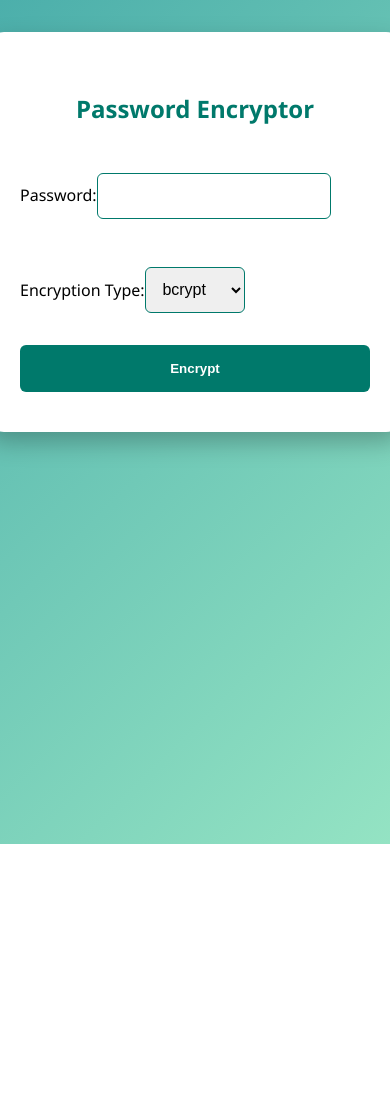
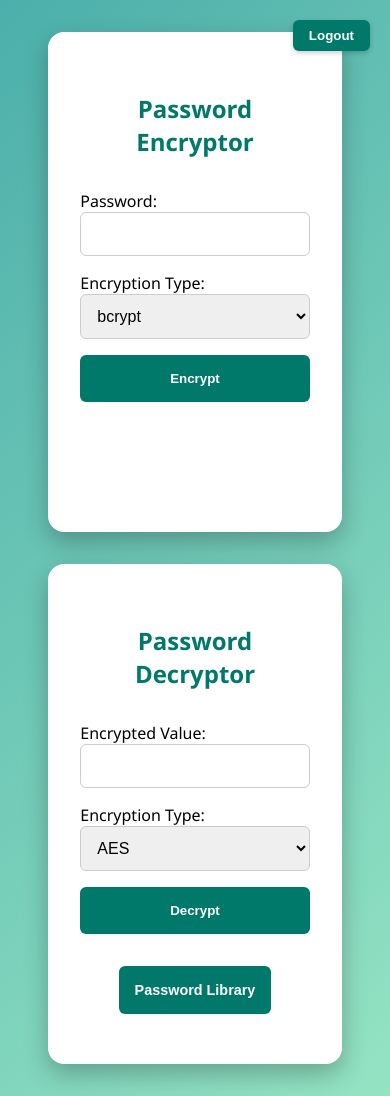
Before and after one commit to package-pulse-admin/password-generator-tool, a React (Create React App) app: page /encrypt in a window 390 px wide. Before the commit the page ends 844 px from the top, so only its background shows below. Built offline with nearby package versions, Linux system fonts and the light colour scheme.

Commit message:
Refactoring code, add form Decrypt Form , connect logic

```diff
--- a/src/components/PasswordEncryptor.css
+++ b/src/components/PasswordEncryptor.css
@@ -1,27 +1,21 @@
-body, html {
-  margin: 0;
-  padding: 0;
-  height: 100%;
-  background: linear-gradient(135deg, #4cafab, #94e3c3);
-  font-family: 'Segoe UI', sans-serif;
-}
-
 .encryptor-wrapper {
-  position: relative;
   display: flex;
   justify-content: center;
   align-items: flex-start;
   min-height: 100vh;
   padding: 2rem;
+  background: linear-gradient(135deg, #4cafab, #94e3c3);
   box-sizing: border-box;
+  font-family: 'Segoe UI', sans-serif;
 }
 
 .forms-container {
   display: flex;
+  gap: 2rem;
+  flex-wrap: wrap;
   justify-content: center;
-  align-items: center;
+  max-width: 1100px;
   width: 100%;
-  max-width: 1100px;
 }
 
 .encryptor-form {
@@ -29,12 +23,13 @@ body, html {
   padding: 2.5rem 2rem;
   border-radius: 16px;
   box-shadow: 0 10px 25px rgba(0, 0, 0, 0.25);
-  flex: 1;
-  min-width: 350px;
+  width: 100%;
   max-width: 500px;
   display: flex;
   flex-direction: column;
   gap: 1rem;
+  min-height: 500px;
+  box-sizing: border-box;
 }
 
 .encryptor-form h2 {
@@ -42,15 +37,17 @@ body, html {
   text-align: center;
 }
 
-input[type="password"], select {
-  padding: 0.8rem;
-  margin: 1rem 0;
+.encryptor-form input,
+.encryptor-form select {
+  padding: 0.75rem;
   border-radius: 6px;
-  border: 1px solid #00796b;
+  border: 1px solid #ccc;
   font-size: 1rem;
+  width: 100%;
+  box-sizing: border-box;
 }
 
-button {
+.encryptor-form button {
   padding: 1rem;
   background-color: #00796b;
   color: white;
@@ -60,39 +57,57 @@ button {
   font-weight: bold;
 }
 
-button:hover {
+.encryptor-form button:hover {
   background-color: #005f56;
+}
+
+.generated-password {
+  margin-top: 1rem;
+  word-break: break-word;
+  text-align: center;
+  font-weight: 600;
+  background-color: #f1fdfc;
+  padding: 1rem;
+  border-radius: 8px;
+  color: #00796b;
 }
 
 .error-message {
   color: red;
+  font-weight: bold;
   text-align: center;
 }
 
-.generated-password {
-  margin-top: 1rem;
-  word-break: break-all;
-  text-align: center;
-  display: flex;
-  justify-content: center;
-  align-items: center;
-  gap: 1rem;
-  flex-wrap: wrap;
-}
-
-.generated-password span {
-  word-break: break-all;
-  font-weight: bold;
-  font-size: 1rem;
-}
-
-@media (max-width: 850px) {
+@media (max-width: 900px) {
   .forms-container {
-    flex-wrap: wrap;
-    gap: 1rem;
+    flex-direction: column;
+    align-items: center;
   }
 
   .encryptor-form {
-    max-width: 100%;
+    width: 100%;
+    max-width: 90%;
+  }
+
+  .encrypt-nav-button-container {
+    margin-top: 1rem;
+    display: flex;
+    justify-content: center;
+  }
+
+  .small-nav-button {
+    background-color: #00796b;
+    color: white;
+    border: none;
+    padding: 0.5rem 1rem;
+    border-radius: 6px;
+    font-size: 0.9rem;
+    font-weight: bold;
+    cursor: pointer;
+    transition: background-color 0.3s ease;
+  }
+
+  .small-nav-button:hover {
+    background-color: #005f56;
   }
 }
--- a/src/components/PasswordEncryptor.js
+++ b/src/components/PasswordEncryptor.js
@@ -6,13 +6,33 @@ function PasswordEncryptor() {
   const [encryptionType, setEncryptionType] = useState('bcrypt');
   const [encryptedPassword, setEncryptedPassword] = useState('');
   const [error, setError] = useState(null);
+  const [generatedPassword, setGeneratedPassword] = useState('');
+  const [decryptType, setDecryptType] = useState('AES');
+  const [encryptedInput, setEncryptedInput] = useState('');
+  const [decryptedOutput, setDecryptedOutput] = useState('');
+  const [decryptError, setDecryptError] = useState(null);
 
-  const handlePasswordChange = (e) => {
-    setPassword(e.target.value);
-  };
+  const username = localStorage.getItem('username');
 
-  const handleEncryptionTypeChange = (e) => {
-    setEncryptionType(e.target.value);
+  const savePassword = async () => {
+    try {
+      const response = await fetch(`http://localhost:8085/library/${username}`, {
+        method: 'POST',
+        headers: {
+          'Content-Type': 'application/json'
+        },
+        body: JSON.stringify({ value: encryptedPassword })
+      });
+
+      if (response.ok) {
+        alert('Password saved!');
+      } else {
+        const msg = await response.text();
+        alert(`Error saving password: ${msg}`);
+      }
+    } catch (error) {
+      console.error('Error saving password:', error);
+    }
   };
 
   const handleEncrypt = async (e) => {
@@ -24,28 +44,53 @@ function PasswordEncryptor() {
       const endpoint = `http://localhost:8081/api/v1/encrypt/${encryptionType}`;
       const response = await fetch(endpoint, {
         method: 'POST',
-        headers: {
-          'Content-Type': 'application/json'
-        },
+        headers: { 'Content-Type': 'application/json' },
         body: JSON.stringify({ password })
       });
 
-      if (response.ok) {
-        const result = await response.text();
-        setEncryptedPassword(result);
-      } else {
-        const errorMsg = await response.text();
-        setError(`Error: ${errorMsg}`);
-      }
+      const result = await response.text();
+      response.ok ? setEncryptedPassword(result) : setError(`Error: ${result}`);
     } catch (err) {
-      console.error('Encryption error:', err);
       setError('Unexpected error during encryption.');
+    }
+  };
+
+  const handleDecrypt = async (e) => {
+    e.preventDefault();
+    setDecryptedOutput('');
+    setDecryptError(null);
+
+    try {
+      const endpoint = `http://localhost:8081/api/v1/decrypt/${decryptType}`;
+      const response = await fetch(endpoint, {
+        method: 'POST',
+        headers: { 'Content-Type': 'application/json' },
+        body: JSON.stringify({ password: encryptedInput })
+      });
+
+      const result = await response.text();
+      response.ok ? setDecryptedOutput(result) : setDecryptError(`Error: ${result}`);
+    } catch (err) {
+      setDecryptError('Unexpected error during decryption.');
     }
   };
 
   return (
     <div className="encryptor-wrapper">
+      <div className="logout-container">
+        <button
+          className="logout-button"
+          onClick={() => {
+            localStorage.removeItem('username');
+            window.location.href = '/';
+          }}
+        >
+          Logout
+        </button>
+      </div>
+
       <div className="forms-container">
+        {/* Encrypt Form */}
         <form className="encryptor-form" onSubmit={handleEncrypt}>
           <h2>Password Encryptor</h2>
 
@@ -54,30 +99,74 @@ function PasswordEncryptor() {
             <input
               type="password"
               value={password}
-              onChange={handlePasswordChange}
+              onChange={(e) => setPassword(e.target.value)}
               required
             />
           </label>
 
           <label>
             Encryption Type:
-            <select value={encryptionType} onChange={handleEncryptionTypeChange}>
+            <select value={encryptionType} onChange={(e) => setEncryptionType(e.target.value)}>
               <option value="bcrypt">bcrypt</option>
-              <option value="sha256">sha256</option>
-              <option value="md5">md5</option>
+              <option value="AES">AES</option>
+              <option value="RSA">RSA</option>
             </select>
           </label>
 
           <button type="submit">Encrypt</button>
 
           {error && <div className="error-message">{error}</div>}
-
           {encryptedPassword && (
             <div className="generated-password">
               <strong>Encrypted Password:</strong>
               <span>{encryptedPassword}</span>
+              <button onClick={savePassword}>Save</button>
+              <button onClick={() => window.location.href = '/generate'}>Password Library</button>
             </div>
           )}
+        </form>
+
+        {/* Decrypt Form */}
+        <form className="encryptor-form" onSubmit={handleDecrypt}>
+          <h2>Password Decryptor</h2>
+
+          <label>
+            Encrypted Value:
+            <input
+              type="text"
+              value={encryptedInput}
+              onChange={(e) => setEncryptedInput(e.target.value)}
+              required
+            />
+          </label>
+
+          <label>
+            Encryption Type:
+            <select value={decryptType} onChange={(e) => setDecryptType(e.target.value)}>
+              <option value="AES">AES</option>
+              <option value="RSA">RSA</option>
+            </select>
+          </label>
+
+          <button type="submit">Decrypt</button>
+
+          {decryptError && <div className="error-message">{decryptError}</div>}
+          {decryptedOutput && (
+            <div className="generated-password">
+              <strong>Decrypted Password:</strong>
+              <span>{decryptedOutput}</span>
+            </div>
+          )}
+
+          {/* Password Library Button INSIDE the Decrypt Form */}
+          <div className="encrypt-nav-button-container">
+            <button
+              className="small-nav-button"
+              onClick={() => window.location.href = '/generate'}
+            >
+              Password Library
+            </button>
+          </div>
         </form>
       </div>
     </div>
--- a/src/components/PasswordGenerator.css
+++ b/src/components/PasswordGenerator.css
@@ -177,3 +177,16 @@ button:hover {
 .save-button:hover {
   background-color: #005f56;
 }
+
+.encrypt-nav-button-container {
+
+  display: flex;
+  justify-content: center;
+  margin-top: 1rem;
+  word-break: break-word;
+  text-align: center;
+  display: flex;
+  align-items: center;
+  gap: 1rem;
+  flex-wrap: wrap;
+}
--- a/src/components/PasswordGenerator.js
+++ b/src/components/PasswordGenerator.js
@@ -189,6 +189,15 @@ function PasswordGenerator() {
               ))}
             </ul>
           )}
+           {/* Button to go to Encrypt/Decrypt */}
+            <div className="encrypt-nav-button-container">
+              <button
+                className="small-nav-button"
+                onClick={() => window.location.href = '/encrypt'}
+              >
+                Go to Encrypt/Decrypt
+              </button>
+            </div>
         </div>
       </div>
     </div>
```
